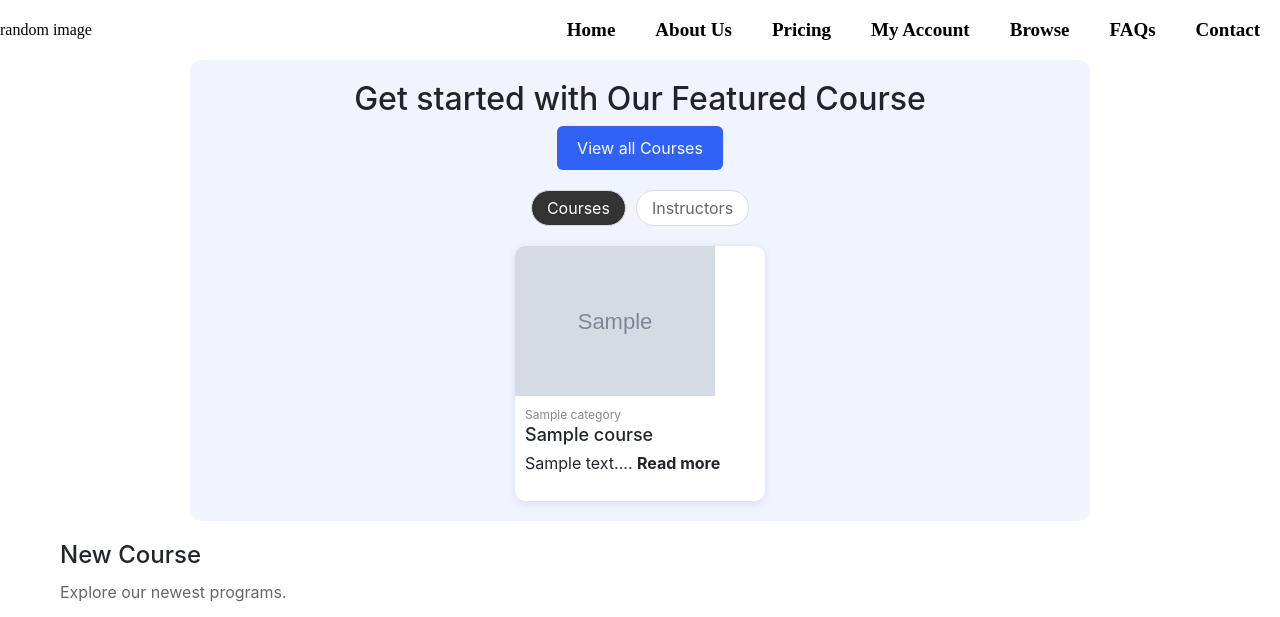
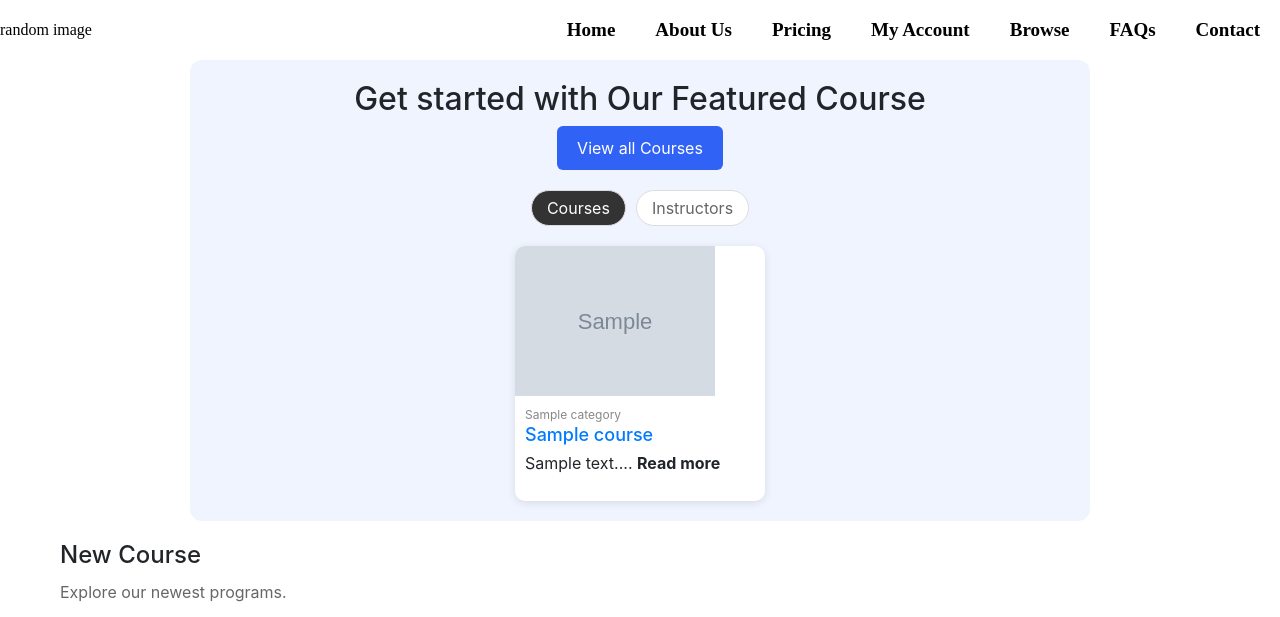
Before and after one commit to duyhnynh/COSC2430-ProjectGroup-8, a Flask app: template templates/home.html in a window 1280 px wide. Shown: the top 617 px of the page. Run offline with Flask 3, Linux system fonts and the light colour scheme; the template is opened without the code that fills it: most values are stand-ins (such as "Sample title", 1, 10 or a date in 2020); grey boxes marked "Sample" are stand-in pictures; some libraries are stand-ins or nearby versions.

Commit message:
add links to img and name

```diff
--- a/templates/home.html
+++ b/templates/home.html
@@ -34,10 +34,15 @@
         <div class="featured-cards">
           {% for course in featured_courses %}
           <div class="featured-card">
+            <!-- add link to image -->
+            <a href="/courses/{{course.id}}">
               <img id="card-image" class="card-image" src="{{course.image}}" alt="Course Image" />
+            </a>
             <div class="card-content">
               <p class="card-title">{{course.category}}</p>
+              <a href="/courses/{{course.id}}">
                 <h3>{{course.name}}</h3>
+              </a>
               <p>{{course.description[:20]}}... <strong>Read more</strong></p>
             </div>
           </div>
@@ -49,10 +54,14 @@
         <div class="featured-cards">
           {% for instructor in featured_instructors %}
           <div class="featured-card">
+            <a href="/instructor/{{instructor.id}}">
               <img id="card-image" class="card-image" src="{{instructor.image}}" alt="Instructor Image" />
+            </a>
             <div class="card-content">
               <p class="card-title">{{instructor.school_name}}</p>
+              <a href="/instructor/{{instructor.id}}">
                 <h3>{{instructor.name}}</h3>
+              </a>
               <p>{{instructor.job_title}}</p>
             </div>
           </div>
@@ -68,10 +77,14 @@
       <div class="course-cards">
         {% for course in new_courses %}
         <div class="course-card">
-          <img id="card-image" class="card-image" src="{{course.image}}" alt="Course image" />
+          <a href="/courses/{{course.id}}">
+            <img id="card-image" class="card-image" src="{{course.image}}" alt="Course Image" />
+          </a>
           <div class="card-info">
             <p class="provider">{{course.category}}</p>
+            <a href="/courses/{{course.id}}">
               <h3>{{course.name}}</h3>
+            </a>
             <p>{{course.description[:10]}}</p>
           </div>
         </div>
@@ -88,10 +101,14 @@
       <div class="course-cards">
         {% for instructor in new_instructors %}
         <div class="course-card">
+          <a href="/instructor/{{instructor.id}}">
             <img id="card-image" class="card-image" src="{{instructor.image}}" alt="Instructor image" />
+          </a>
           <div class="card-info">
             <p class="provider">{{instructor.school_name}}</p>
+            <a href="/instructor/{{instructor.id}}">
               <h3>{{instructor.name}}</h3>
+            </a>
             <p>{{instructor.job_title}}</p>
           </div>
         </div>
```
Lines whose indentation alone changed are shown as unchanged.
